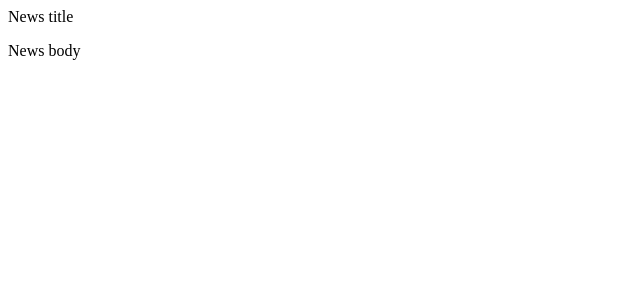
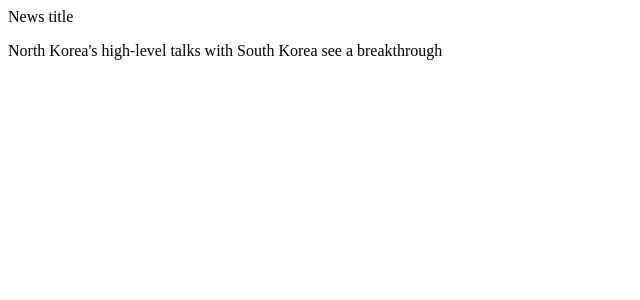
Before and after one commit to chrystiamweb/react-example, a React app: page / in a window 1280 px wide. Shown: the top 300 px of the page, without its empty margins (0-640 px from the left). Built offline with nearby package versions, Linux system fonts and the light colour scheme.

Commit message:
created a list component for items

```diff
--- a/src/app.jsx
+++ b/src/app.jsx
@@ -1,5 +1,11 @@
 import React from 'react';
 import ReactDOM from 'react-dom';
 import News from './news/list';
+import Item from './news/item';
 
-ReactDOM.render(<News title='News title' body='News body'/>, document.getElementById('app'));
+ReactDOM.render(
+    <News title='News title'>
+        <Item content="North Korea's high-level talks with South Korea see a breakthrough"/>
+    </News>,
+  document.getElementById('app')
+);
--- /dev/null
+++ b/src/news/item.jsx
@@ -0,0 +1,5 @@
+import React from 'react';
+
+export default (props) => (
+  <p>{props.content}</p>
+)
--- a/src/news/list.jsx
+++ b/src/news/list.jsx
@@ -1,8 +1,9 @@
 import React from 'react';
+import Item from './item'
 
 export default (props) => (
   <div>
     <p>{props.title}</p>
-    <p>{props.body}</p>
+    {props.children}
   </div>
 )
```
